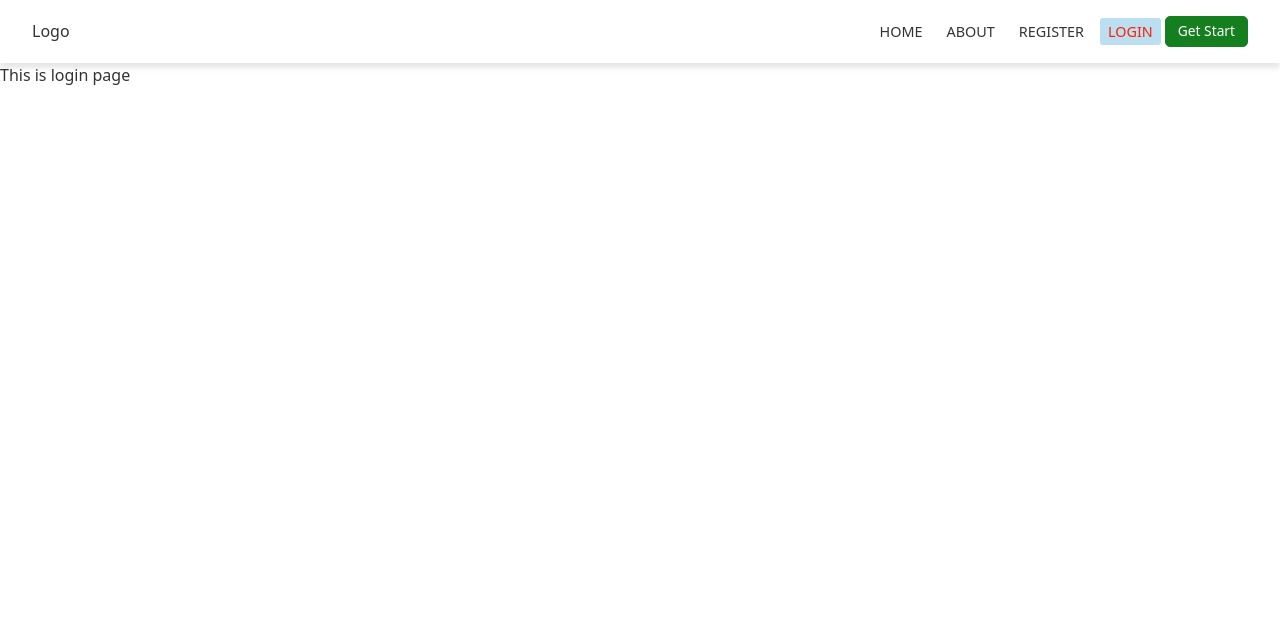
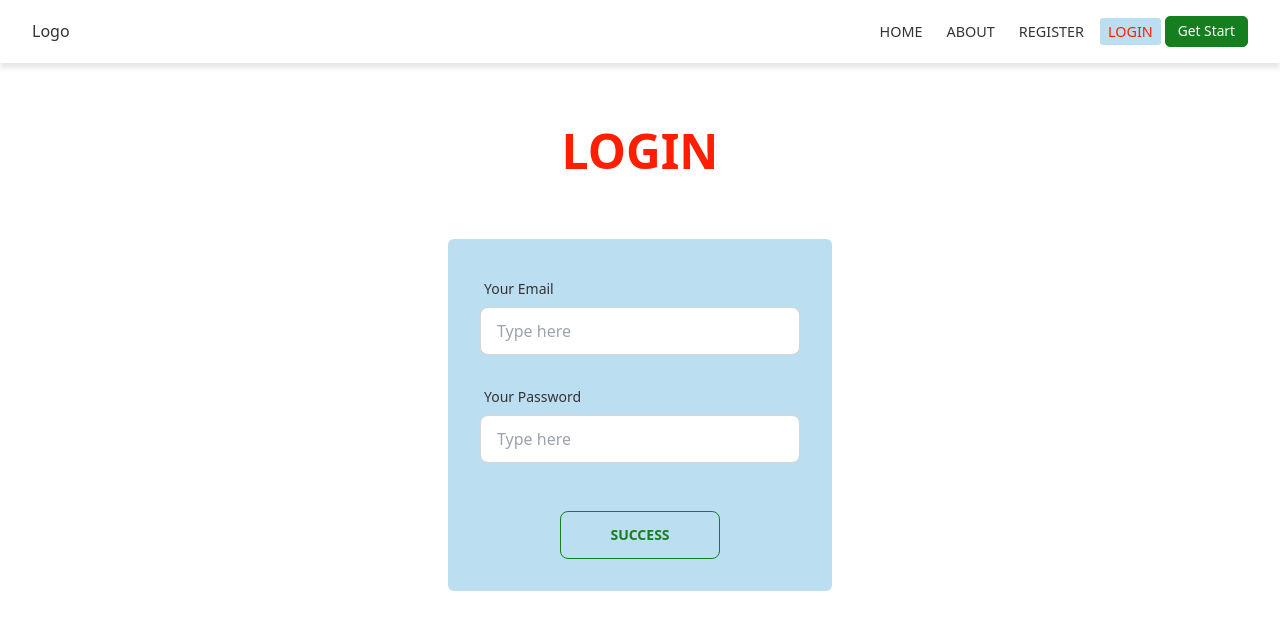
Before and after one commit to samsuzzaman1998/BasicBlog-Cilent, a React (Create React App) app: page /login in a window 1280 px wide. Shown: the top 630 px of the page. Built offline with nearby package versions, Linux system fonts and the light colour scheme.

Commit message:
add login

```diff
--- a/src/Pages/LogInPage/LogInPage.js
+++ b/src/Pages/LogInPage/LogInPage.js
@@ -2,7 +2,43 @@ import React from "react";
 import "./LoginPage.css";
 
 const LogInPage = () => {
-    return <div>This is login page</div>;
+    return (
+        <section className="login-wrapper">
+            <h2 className="text-center mt-16 text-5xl uppercase font-bold text-primary">
+                LogIn
+            </h2>
+            <div className="login-contianer w-96 mx-auto mt-16 bg-neutral p-8 rounded-md">
+                <div class="form-control w-full mb-6">
+                    <label class="label">
+                        <span class="label-text">Your Email</span>
+                    </label>
+                    <input
+                        type="emil"
+                        placeholder="Type here"
+                        class="input input-bordered w-full"
+                        name="email"
+                    />
+                </div>
+
+                <div class="form-control w-full mb-6">
+                    <label class="label">
+                        <span class="label-text">Your Password</span>
+                    </label>
+                    <input
+                        type="password"
+                        placeholder="Type here"
+                        class="input input-bordered w-full"
+                        name="password"
+                    />
+                </div>
+                <div class="form-control w-40 mx-auto mt-12">
+                    <button class="btn btn-outline btn-secondary">
+                        Success
+                    </button>
+                </div>
+            </div>
+        </section>
+    );
 };
 
 export default LogInPage;
```
